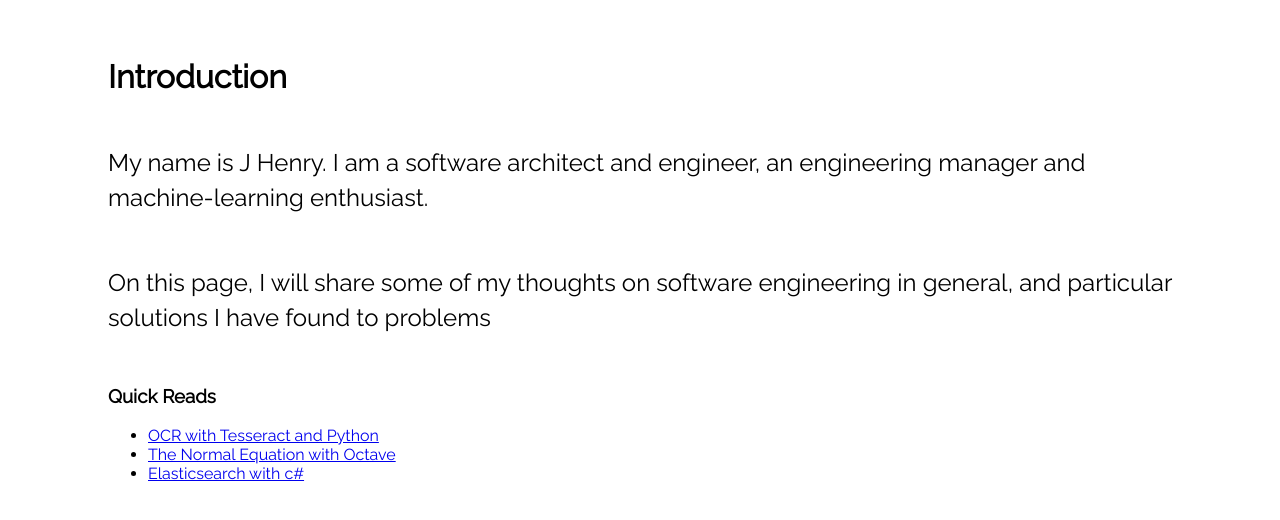
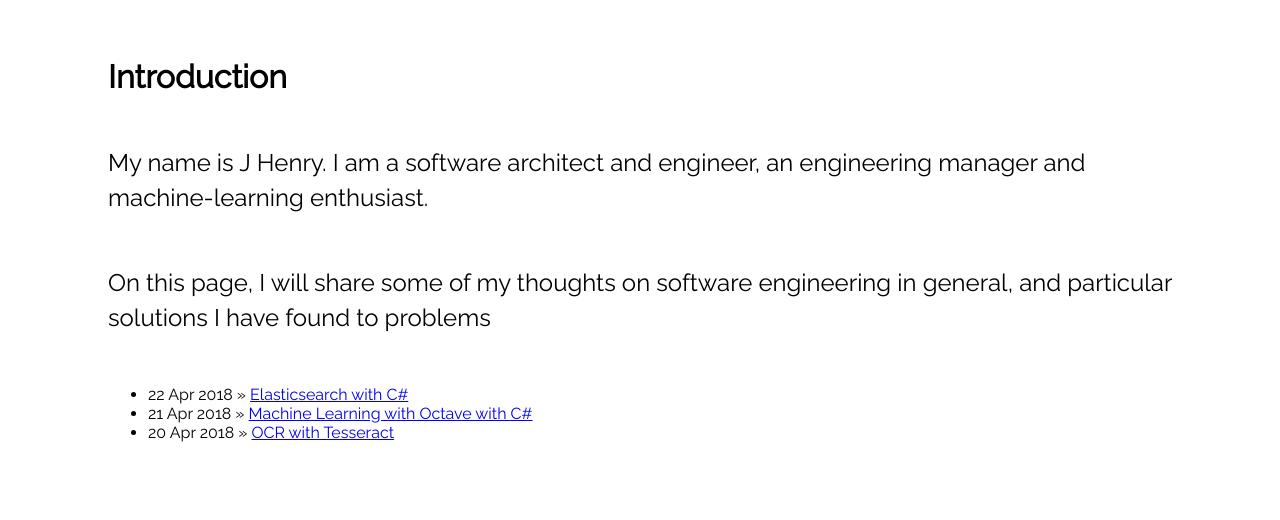
Before and after one commit to theonej/theonej.github.io, a Jekyll site: the page built from index.html, in a window 1280 px wide. Shown: the top 520 px of the page. Built offline with Jekyll 4.4.1, drawn with Linux system fonts in a browser that asks for light colours.

Commit message:
adding automatic post listing to index page

```diff
--- a/index.html
+++ b/index.html
@@ -1,11 +1,8 @@
-<html>
-	<head>
-		<title>J Henry</title>
-		<link href="format.css" type="text/css" rel="stylesheet"/>
-		<link href="https://fonts.googleapis.com/css?family=Raleway" rel="stylesheet">
-	</head>
-	<body>
-		<div>
+---
+layout: default
+title: J Henry's development blog
+---
+	<div>
 			<h1>Introduction</h1>
 			<p>
 				My name is J Henry.  I am a software architect and engineer, an engineering manager and machine-learning enthusiast.
@@ -14,13 +11,9 @@
 				On this page, I will share some of my thoughts on software engineering in general, and particular solutions I have found to problems
 			</p>
 		</div>
-		<div>
-			<h3>Quick Reads</h3>
-			<ul>
-				<li><a href="2018/04/tesseract.html">OCR with Tesseract and Python</a></li>
-				<li><a href="2018/04/octave.html">The Normal Equation with Octave</a></li>
-				<li><a href="2018/04/elasticsearch.html">Elasticsearch with c#</a></li>
-			</ul>
-		</div>
-	</body>
-</html>
+	<ul class="posts">
+
+	  {% for post in site.posts %}
+	    <li><span>{{ post.date | date_to_string }}</span> » <a href="{{ post.url }}" title="{{ post.title }}">{{ post.title }}</a></li>
+	  {% endfor %}
+	</ul>
```
